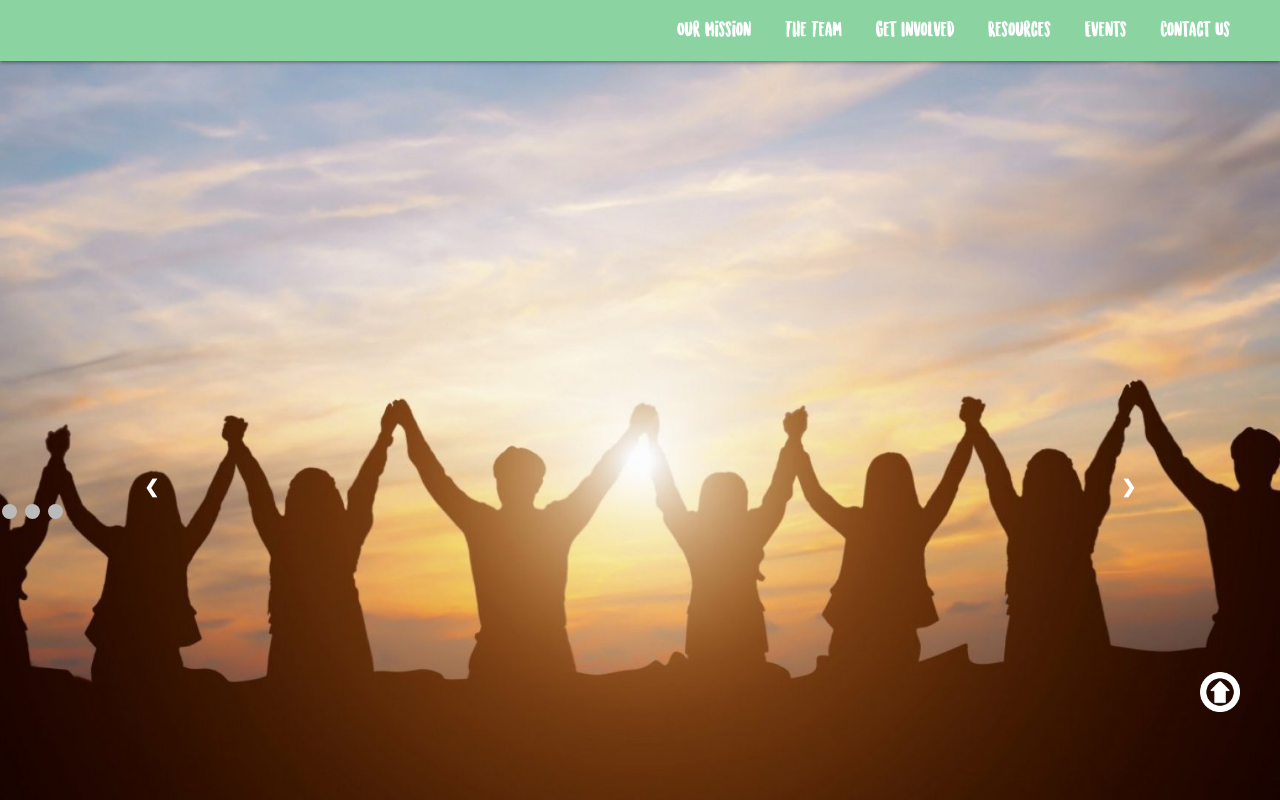
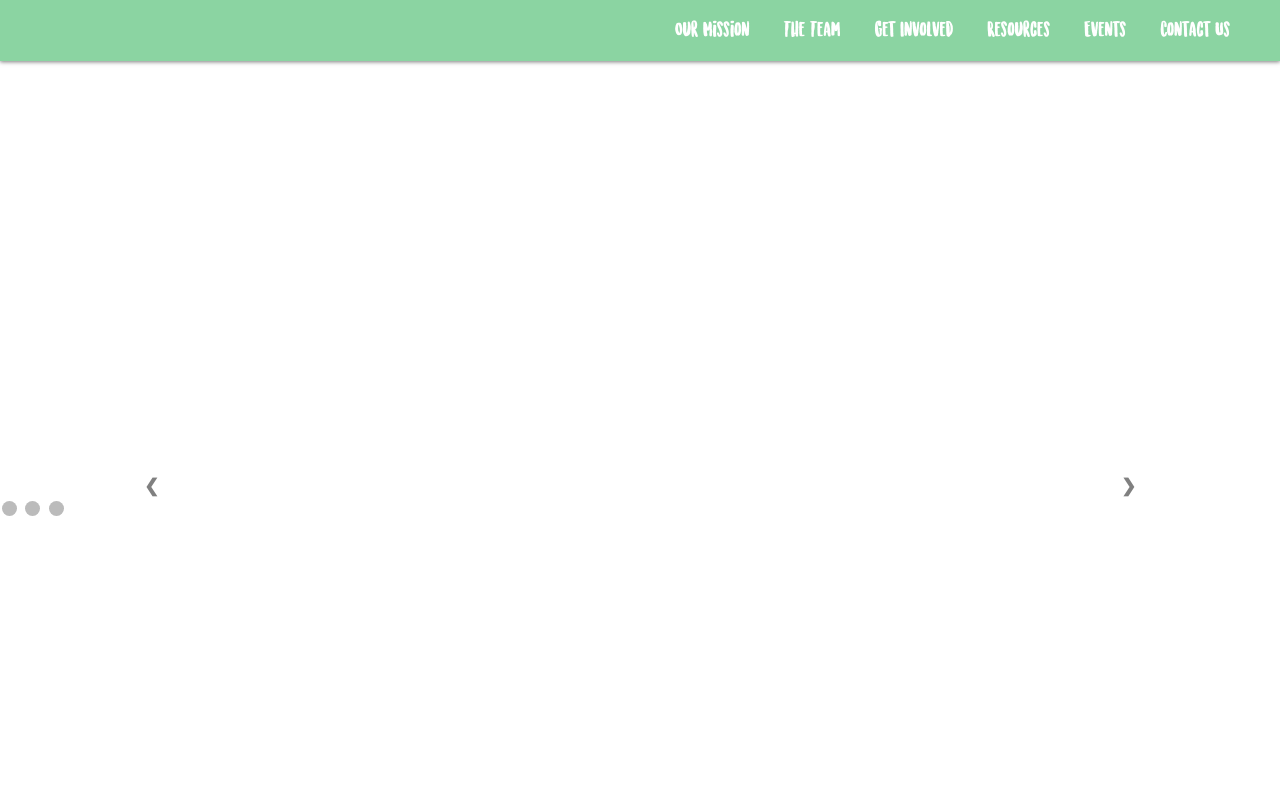
Before and after one commit to zhangvicto/greenlightmentorship, a plain HTML site: page index.html in a window 1280 px wide. Drawn offline with Linux system fonts and the light colour scheme; files whose address does not match are found by name.

Commit message:
Update styles.css

```diff
--- a/css/styles.css
+++ b/css/styles.css
@@ -10,6 +10,7 @@
     padding:0;
     scroll-behavior: smooth;
     overflow:hidden;
+    font-family: 'Quicksand', sans-serif;
 }
 
 @font-face {
@@ -81,7 +82,7 @@
 }
 
 .page {
-    font-family: 'Open Sans', sans-serif;
+    font-family: 'Quicksand', sans-serif;
     height: 100vh;
     scroll-snap-align: center;
 }
@@ -117,8 +118,7 @@
 /*intro*/
 #page1 {
     width:100%;
-    background-color: #AFFFEC;
-    background-image: url(../img/sample1.jpg);
+    background-color: white;
     background-position:center;
     background-size:cover;
 }
@@ -154,7 +154,7 @@
   width: auto;
   margin-top: -22px;
   padding: 16px;
-  color: white;
+  color: gray;
   font-weight: bold;
   font-size: 18px;
   transition: 0.6s ease;
@@ -171,6 +171,7 @@
 /* On hover, add a black background color with a little bit see-through */
 .prev:hover, .next:hover {
   background-color: rgba(0,0,0,0.8);
+  color:white;
 }
 
 /* Caption text */
```
